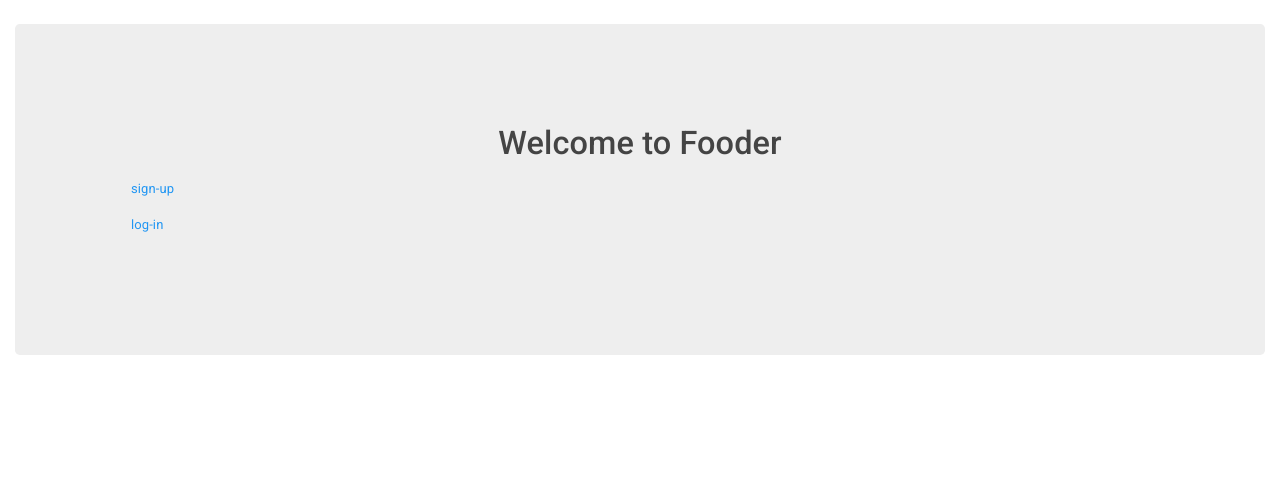
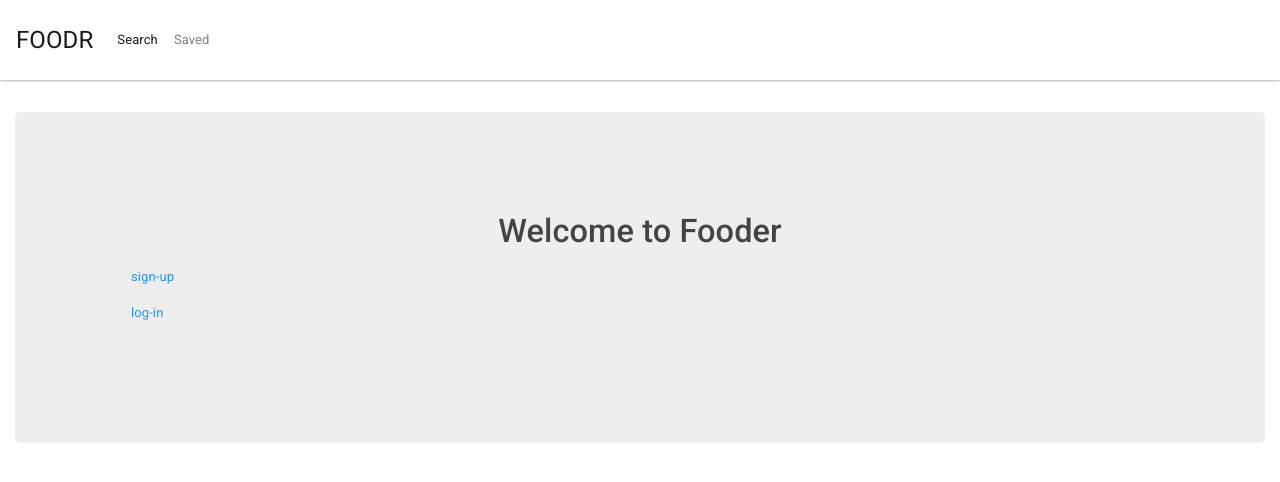
Before and after one commit to SandrahMor/Fooder, a React (Create React App) app in the folder client/: page / in a window 1280 px wide. Shown: the top 482 px of the page. Built offline with nearby package versions, Linux system fonts and the light colour scheme.

Commit message:
added nav bar and links to pages

```diff
--- a/client/src/App.js
+++ b/client/src/App.js
@@ -2,12 +2,14 @@ import React from "react";
 import { BrowserRouter as Router, Route, Switch } from "react-router-dom";
 import Home from "./pages/home";
 import Saved from "./pages/saved";
+import Nav from "./components/Nav";
 
 
 function App() {
   return (
     <Router>
       <div>
+       <Nav />
         <Switch>
           <Route exact path="/" component={Home} />
           <Route exact path="/saved" component={Saved} />
--- /dev/null
+++ b/client/src/components/Nav/index.js
@@ -0,0 +1,86 @@
+import React, { Component } from "react";
+import { Link } from "react-router-dom";
+import "./style.css";
+
+// class component defines the state of the nav bar
+// adds an event listener to change the size of the component when the
+class Nav extends Component {
+  state = {
+    open: false,
+    width: window.innerWidth
+  };
+
+// functions to change the width state when window is > 991
+  updateWidth = () => {
+    const newState = { width: window.innerWidth };
+
+    if (this.state.open && newState.width > 991) {
+      newState.open = false;
+    }
+
+    this.setState(newState);
+  };
+
+  // changes the state open  to true
+  toggleNav = () => {
+    this.setState({ open: !this.state.open });
+  };
+
+  // when the component is mounted,tuens on event listner and calls the function to updateWidth
+  componentDidMount() {
+    window.addEventListener("resize", this.updateWidth);
+  }
+
+  // when the component is waiting to mount, removes event listener and calls the function updateWidth
+  componentWillUnmount() {
+    window.removeEventListener("resize", this.updateWidth);
+  }
+
+  // renders the content onto the screen
+  render() {
+    return (
+      <nav className="navbar navbar-expand-lg navbar-light bg-light mb-2">
+        <Link className="navbar-brand" to="/">
+         FOODR
+        </Link>
+        <button
+        // when button clicked, calls the toggleNav function
+          onClick={this.toggleNav}
+          className="navbar-toggler"
+          data-toggle="collapse"
+          data-target="#navbarNav"
+          aria-controls="navbarNav"
+          aria-expanded="false"
+          aria-label="Toggle navigation"
+        >
+          <span className="navbar-toggler-icon" />
+        </button>
+        <div className={`${this.state.open ? "" : "collapse "}navbar-collapse`} id="navbarNav">
+          <ul className="navbar-nav">
+            <li className="nav-item">
+              <Link
+                onClick={this.toggleNav}
+                className={window.location.pathname === "/" ? "nav-link active" : "nav-link"}
+                to="/"
+              >
+                Search
+              </Link>
+            </li>
+            <li className="nav-item">
+              <Link
+                onClick={this.toggleNav}
+                className={window.location.pathname === "/saved" ? "nav-link active" : "nav-link"}
+                to="/saved"
+              >
+                Saved
+              </Link>
+            </li>
+          </ul>
+        </div>
+      </nav>
+    );
+  }
+}
+
+// exports the nav components
+export default Nav;
--- /dev/null
+++ b/client/src/components/Nav/style.css
@@ -0,0 +1,3 @@
+.navbar {
+    border-radius: 0;
+  }
```
